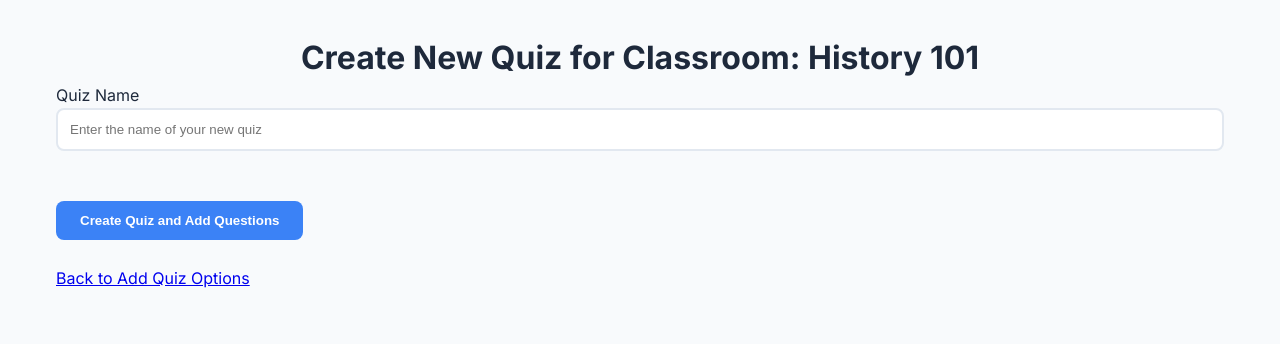
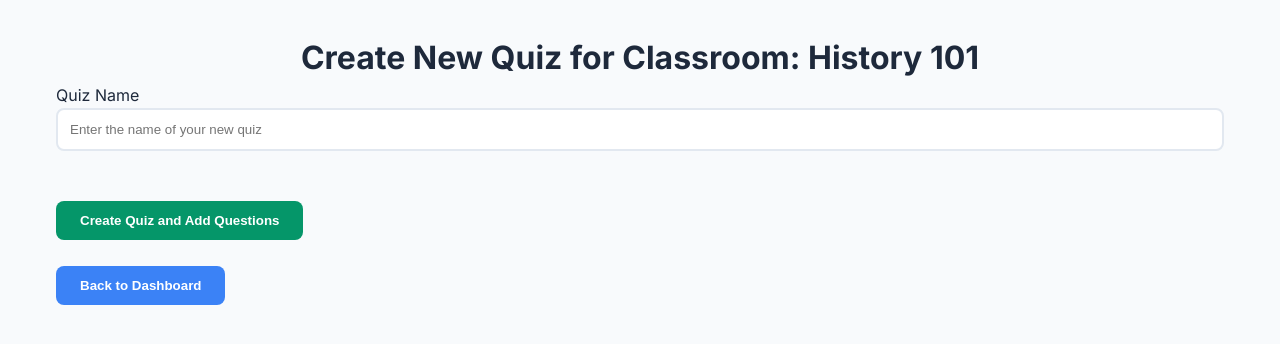
Before and after one commit to Firewat/Quizz-Masterz, a Flask app: page /teacher/classroom/1/create_quiz in a window 1280 px wide. Shown: the part 74-418 px from the top of the page. Run offline with Flask 3, Linux system fonts and the light colour scheme; a user stored in the database is signed in.

Commit message:
teacher_create_quiz template: update button styles for consistency and improve navigation options.

```diff
--- a/website/templates/teacher_create_quiz.html
+++ b/website/templates/teacher_create_quiz.html
@@ -11,9 +11,10 @@
             <input type="text" class="form-control" id="quiz_name" name="quiz_name" placeholder="Enter the name of your new quiz" required>
         </div>
         <br />
-        <button type="submit" class="btn btn-primary">Create Quiz and Add Questions</button>
+        <button type="submit" class="btn btn-success">Create Quiz and Add Questions</button>
     </form>
     <br />
-    <p><a href="{{ url_for('views.add_quiz_to_classroom', classroom_id=classroom.id) }}">Back to Add Quiz Options</a></p>
+        <button onclick="location.href='{{ url_for('views.home', classroom_id=classroom.id) }}'" type="button" class="btn btn-primary">Back to Dashboard</button>
+
 </div>
 {% endblock %}
```
